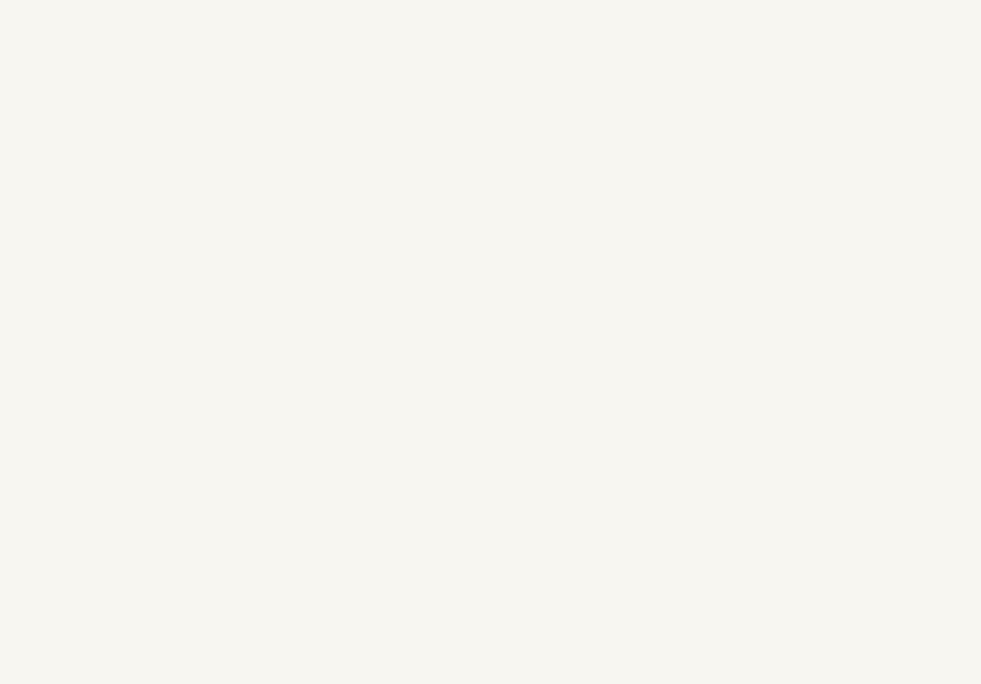
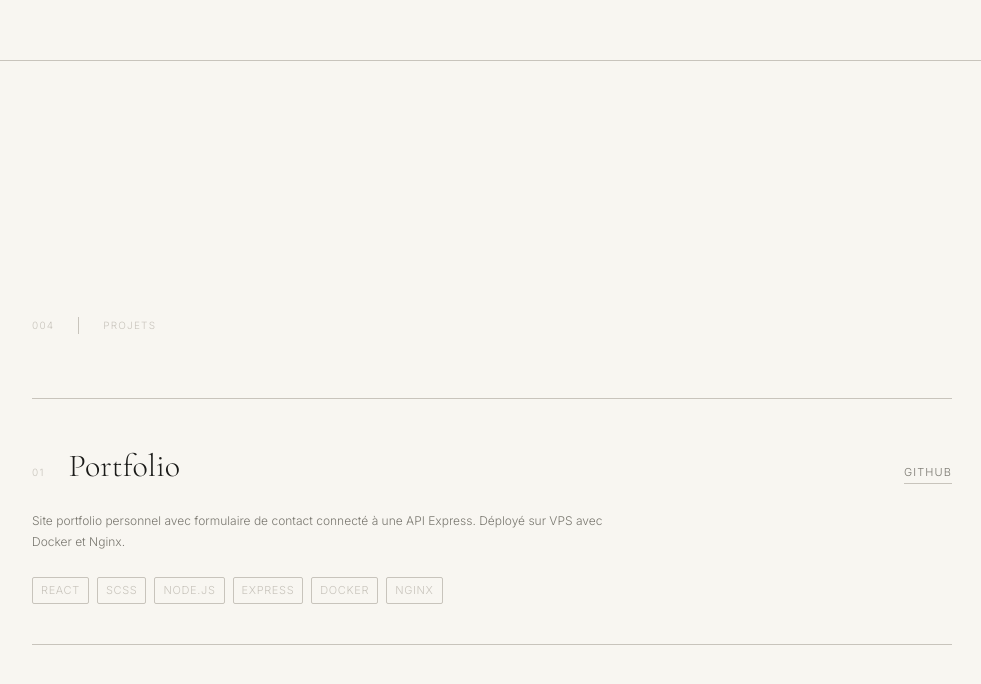
Before and after one commit to lucasrollin/portfolio, a React app in the folder frontend/: page / in a window 1280 px wide. Shown: the part 2766-3450 px from the top of the page, without its empty margins (148-1129 px from the left). Before the commit the page ends 2826 px from the top, so only its background shows below. Built offline with nearby package versions, Linux system fonts and the light colour scheme; the HTML template or start-up script is replaced by a standard one.

Commit message:
feat(frontend): add Projects section

```diff
--- a/frontend/src/App.jsx
+++ b/frontend/src/App.jsx
@@ -2,6 +2,7 @@ import Navbar from './components/Navbar/Navbar';
 import Hero from './components/Hero/Hero';
 import About from './components/About/About';
 import Skills from './components/Skills/Skills';
+import Projects from './components/Projects/Projects';
 
 function App() {
   return (
@@ -11,6 +12,7 @@ function App() {
         <Hero />
         <About />
         <Skills />
+        <Projects />
       </main>
     </>
   );
--- a/frontend/src/components/Projects/Projects.jsx
+++ b/frontend/src/components/Projects/Projects.jsx
@@ -0,0 +1,56 @@
+import styles from './Projects.module.scss';
+
+const projects = [
+  {
+    index: '01',
+    title: 'Portfolio',
+    description:
+      'Site portfolio personnel avec formulaire de contact connecté à une API Express. Déployé sur VPS avec Docker et Nginx.',
+    stack: ['React', 'SCSS', 'Node.js', 'Express', 'Docker', 'Nginx'],
+    github: 'https://github.com/lucasrollin/portfolio',
+    live: null,
+  },
+];
+
+function Projects() {
+  return (
+    <section className={styles.projects} id="projects">
+      <div className={`container ${styles.inner}`}>
+        <div className={styles.header}>
+          <span className={styles.index}>004</span>
+          <span className={styles.label}>Projets</span>
+        </div>
+        <div className={styles.list}>
+          {projects.map((project) => (
+            <div key={project.index} className={styles.project}>
+              <div className={styles.projectHeader}>
+                <span className={styles.projectIndex}>{project.index}</span>
+                <h3 className={styles.projectTitle}>{project.title}</h3>
+                <div className={styles.projectLinks}>
+                  {project.github && (
+                    <a href={project.github} target="_blank" rel="noreferrer">
+                      GitHub
+                    </a>
+                  )}
+                  {project.live && (
+                    <a href={project.live} target="_blank" rel="noreferrer">
+                      Live
+                    </a>
+                  )}
+                </div>
+              </div>
+              <p className={styles.projectDesc}>{project.description}</p>
+              <ul className={styles.stack}>
+                {project.stack.map((tech) => (
+                  <li key={tech}>{tech}</li>
+                ))}
+              </ul>
+            </div>
+          ))}
+        </div>
+      </div>
+    </section>
+  );
+}
+
+export default Projects;
--- a/frontend/src/components/Projects/Projects.module.scss
+++ b/frontend/src/components/Projects/Projects.module.scss
@@ -0,0 +1,110 @@
+@use '../../styles/variables' as *;
+
+.projects {
+  border-top: 0.5px solid $border;
+}
+
+.inner {
+  padding-top: $space-2xl;
+  padding-bottom: $space-2xl;
+}
+
+.header {
+  display: flex;
+  gap: $space-md;
+  align-items: center;
+  margin-bottom: $space-xl;
+
+  span {
+    font-size: 10px;
+    color: $stone;
+    letter-spacing: 0.12em;
+    text-transform: uppercase;
+  }
+
+  .index {
+    padding-right: $space-md;
+    border-right: 0.5px solid $border;
+  }
+}
+
+.list {
+  display: flex;
+  flex-direction: column;
+}
+
+.project {
+  padding: $space-lg 0;
+  border-top: 0.5px solid $border;
+
+  &:last-child {
+    border-bottom: 0.5px solid $border;
+  }
+}
+
+.projectHeader {
+  display: flex;
+  align-items: baseline;
+  gap: $space-md;
+  margin-bottom: $space-sm;
+}
+
+.projectIndex {
+  font-size: 10px;
+  color: $stone;
+  letter-spacing: 0.12em;
+  flex-shrink: 0;
+}
+
+.projectTitle {
+  font-family: $font-serif;
+  font-size: $size-xl;
+  font-weight: 300;
+  color: $text;
+  flex: 1;
+}
+
+.projectLinks {
+  display: flex;
+  gap: $space-md;
+
+  a {
+    font-size: 11px;
+    color: $text-muted;
+    letter-spacing: 0.1em;
+    text-transform: uppercase;
+    border-bottom: 0.5px solid $border;
+    padding-bottom: 1px;
+    transition: $transition;
+
+    &:hover {
+      color: $text;
+      border-color: $ink;
+    }
+  }
+}
+
+.projectDesc {
+  font-size: $size-sm;
+  color: $text-muted;
+  line-height: 1.8;
+  max-width: 600px;
+  margin-bottom: $space-md;
+}
+
+.stack {
+  display: flex;
+  flex-wrap: wrap;
+  gap: $space-xs;
+  list-style: none;
+
+  li {
+    font-size: 11px;
+    color: $stone;
+    letter-spacing: 0.06em;
+    text-transform: uppercase;
+    border: 0.5px solid $border;
+    padding: 3px 8px;
+    border-radius: 2px;
+  }
+}
```
